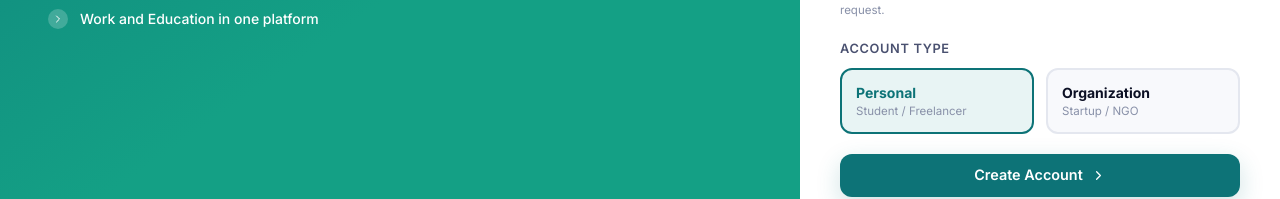
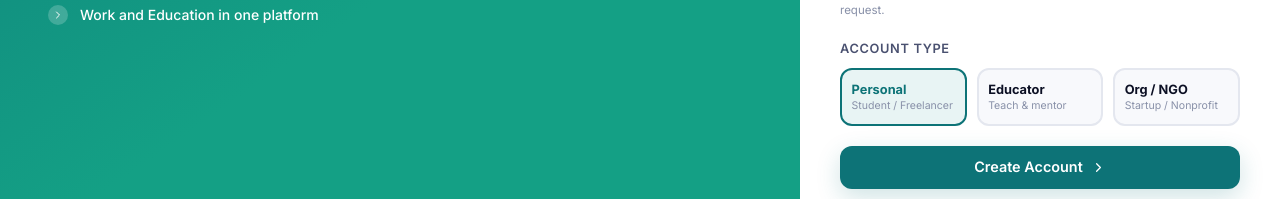
Before and after one commit to Ja-b-ir/ElevateHours, a Next.js app: page /auth/signup in a window 1280 px wide. Shown: the part 613-812 px from the top of the page. Built offline with nearby package versions, Linux system fonts and the light colour scheme; no server answers.

Commit message:
Update page.js

```diff
--- a/src/app/auth/signup/page.js
+++ b/src/app/auth/signup/page.js
@@ -164,18 +164,19 @@ function SignupContent() {
 
           <div className="form-group">
             <label className="form-label">Account Type</label>
-            <div style={{ display: 'grid', gridTemplateColumns: '1fr 1fr', gap: '0.75rem' }}>
+            <div style={{ display: 'grid', gridTemplateColumns: '1fr 1fr 1fr', gap: '0.6rem' }}>
               {[
                 { value: 'Personal', label: 'Personal', sub: 'Student / Freelancer' },
-                { value: 'Organization', label: 'Organization', sub: 'Startup / NGO' }
+                { value: 'Educator', label: 'Educator', sub: 'Teach & mentor' },
+                { value: 'Organization', label: 'Org / NGO', sub: 'Startup / Nonprofit' }
               ].map(opt => (
                 <button key={opt.value} type="button" onClick={() => setForm({ ...form, account_type: opt.value })} style={{
-                  padding: '0.875rem', borderRadius: 'var(--radius)', border: `2px solid ${form.account_type === opt.value ? 'var(--brand)' : 'var(--border)'}`,
+                  padding: '0.75rem 0.6rem', borderRadius: 'var(--radius)', border: `2px solid ${form.account_type === opt.value ? 'var(--brand)' : 'var(--border)'}`,
                   background: form.account_type === opt.value ? 'var(--brand-light)' : 'var(--surface-2)',
                   cursor: 'pointer', textAlign: 'left', transition: 'all var(--transition)'
                 }}>
-                  <div style={{ fontWeight: 700, fontSize: '0.875rem', color: form.account_type === opt.value ? 'var(--brand)' : 'var(--text)', marginBottom: '0.2rem' }}>{opt.label}</div>
-                  <div style={{ fontSize: '0.72rem', color: 'var(--text-3)' }}>{opt.sub}</div>
+                  <div style={{ fontWeight: 700, fontSize: '0.8rem', color: form.account_type === opt.value ? 'var(--brand)' : 'var(--text)', marginBottom: '0.15rem' }}>{opt.label}</div>
+                  <div style={{ fontSize: '0.66rem', color: 'var(--text-3)' }}>{opt.sub}</div>
                 </button>
               ))}
             </div>
```
